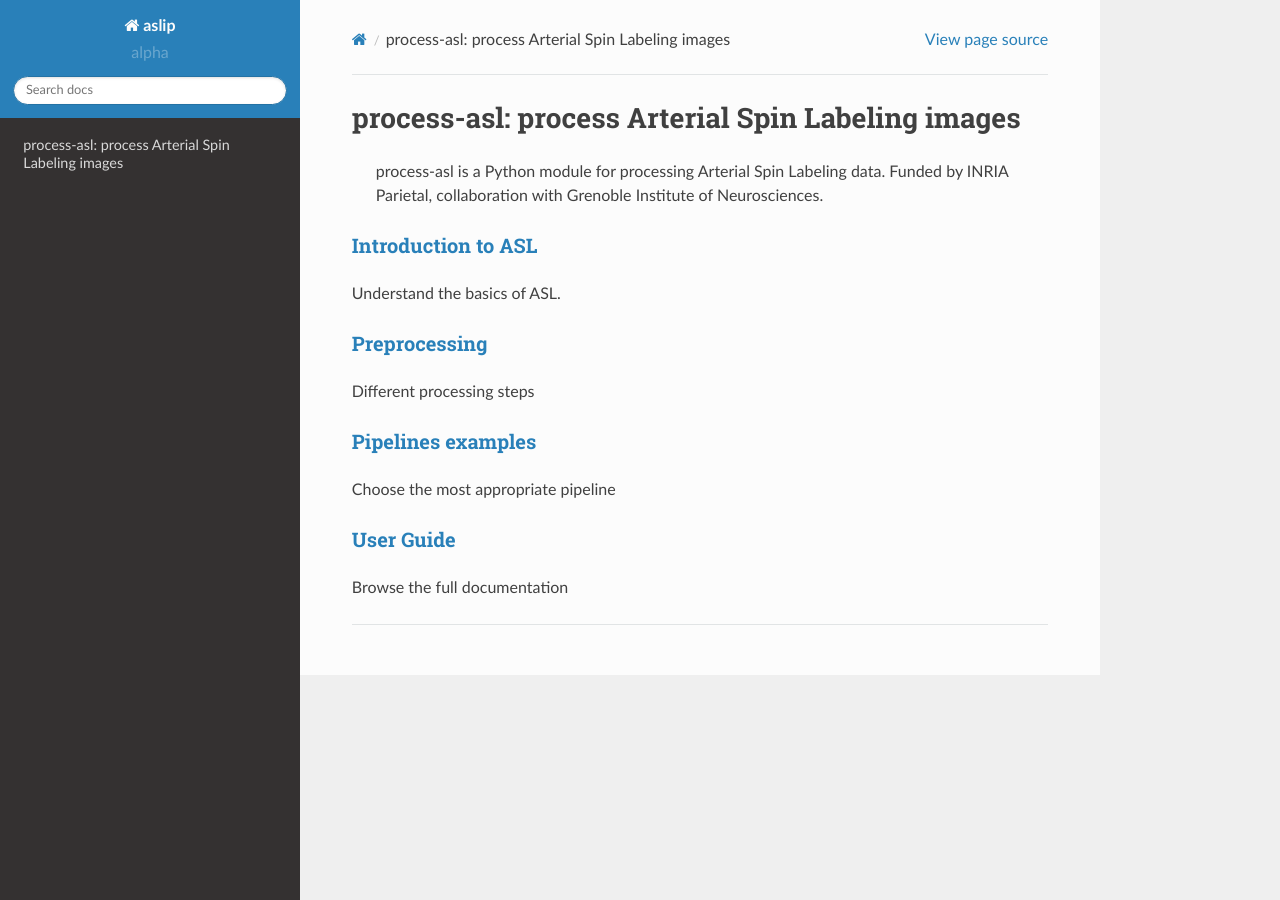
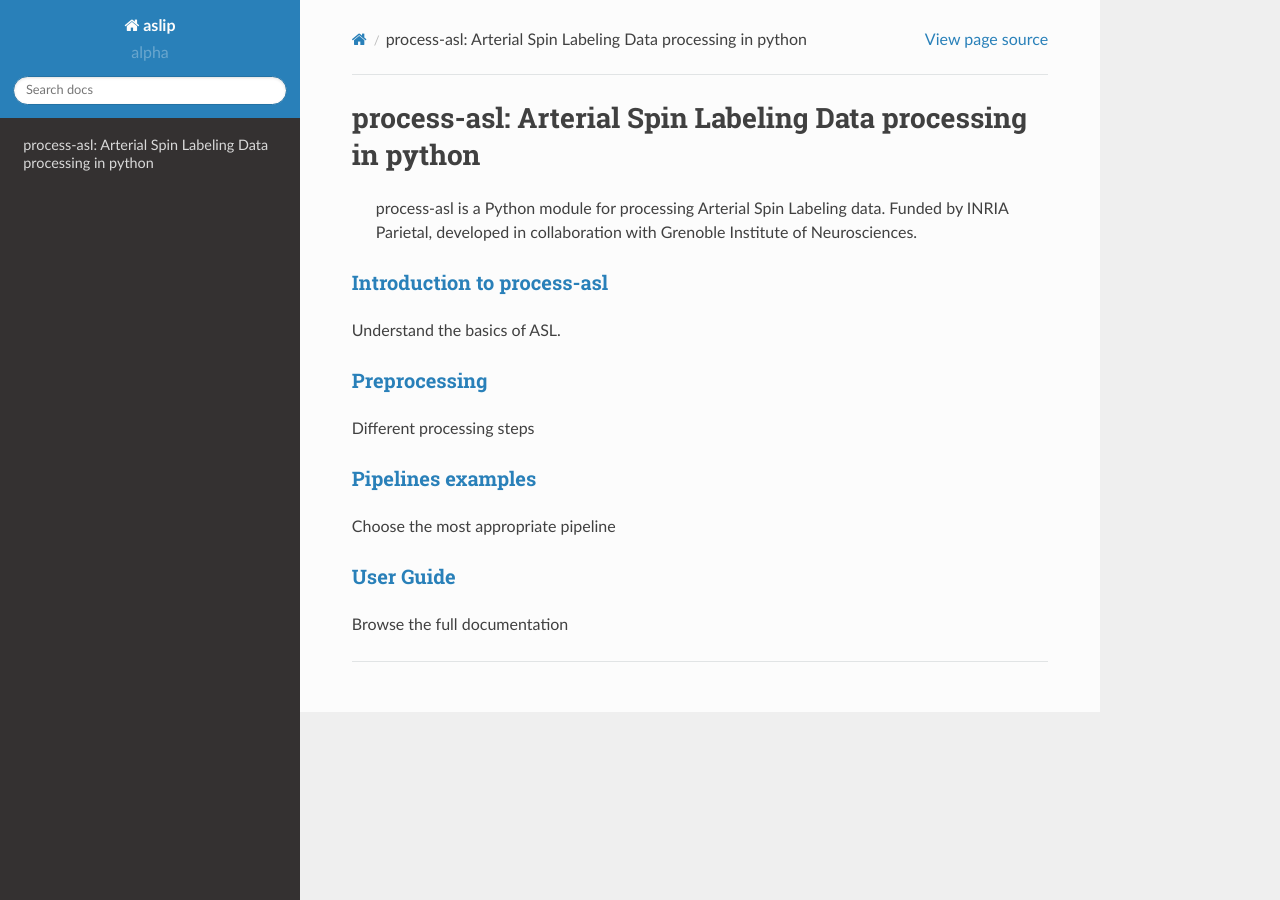
Before and after one commit to salma1601/process-asl-old, a Sphinx documentation site: the page built from docs/source/index.rst, in a window 1280 px wide. Built offline with Sphinx 7.4.7 and the Read the Docs theme 2.0.0, drawn with Linux system fonts in a browser that asks for light colours; pages that are not in the unit, such as notebooks, are missing from menus.

```diff
--- a/docs/source/index.rst
+++ b/docs/source/index.rst
@@ -1,9 +1,9 @@
-==================================================
-process-asl: process Arterial Spin Labeling images
-==================================================
+=============================================================
+process-asl: Arterial Spin Labeling Data processing in python
+=============================================================
 
     process-asl is a Python module for processing Arterial Spin Labeling data.
-    Funded by INRIA Parietal, collaboration with Grenoble Institute of Neurosciences.
+    Funded by INRIA Parietal, developed in collaboration with Grenoble Institute of Neurosciences.
 
 
 
```
Also changed, not shown: other parts of docs/source/index.rst (+1 -1 lines), docs/source/asl_basics.rst (deleted, +0 -46 lines), docs/source/introduction.rst (added, +67 -0 lines), 1 other file.
